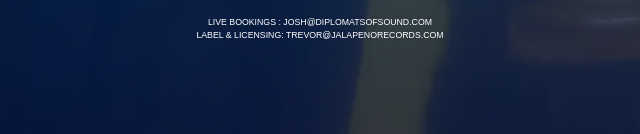
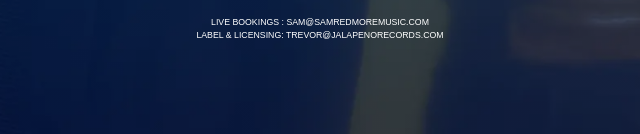
Before and after one commit to razor-sharp2814/sam-redmore, a plain HTML site: page index.html in a window 1280 px wide. Shown: the part 659-793 px from the top of the page, 320-960 px from the left. Drawn offline with Linux system fonts and the light colour scheme.

Commit message:
Update live bookings contact address

```diff
--- a/index.html
+++ b/index.html
@@ -233,7 +233,7 @@ a:focus-visible { outline: 1px dotted #fff; outline-offset: 3px; }
   </nav>
 
   <p class="contact">
-    <a href="mailto:josh@diplomatsofsound.com">Live bookings : josh@diplomatsofsound.com</a><br>
+    <a href="mailto:sam@samredmoremusic.com">Live bookings : sam@samredmoremusic.com</a><br>
     <a href="mailto:trevor@jalapenorecords.com">Label &amp; Licensing: trevor@jalapenorecords.com</a>
   </p>
 </main>
```
